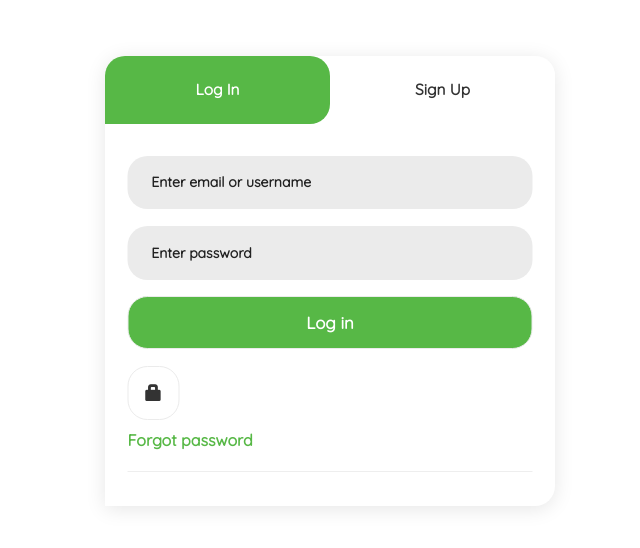
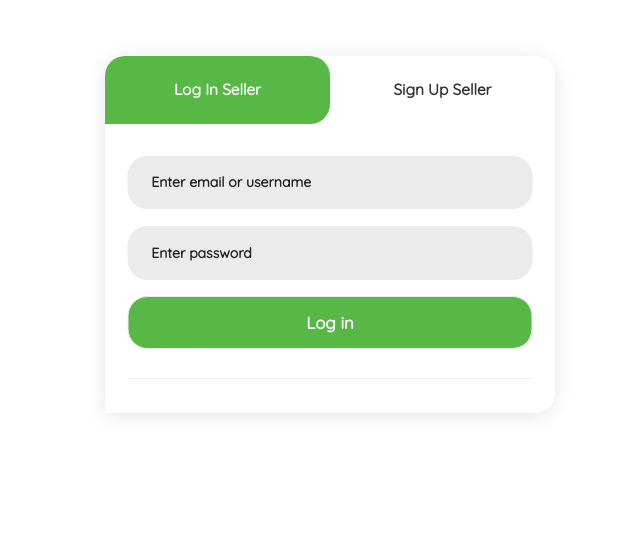
Before and after one commit to nshutijonathan/Auto-Mart, a plain HTML site: page html/Sellerauth.html in a window 1280 px wide. Shown: the whole page, without its empty margins (310-950 px from the left). Drawn offline with nearby package versions, Linux system fonts and the light colour scheme.

Commit message:
[ft1-seller-post-sale-advert]added saller panel.

```diff
--- a/html/Sellerauth.html
+++ b/html/Sellerauth.html
@@ -10,28 +10,27 @@
 <div class="form-modal">
 
     <div class="form-toggle">
-        <button id="login-toggle" onclick="toggleLogin()">Log in</button>
-        <button id="signup-toggle" onclick="toggleSignup()">sign up</button>
+        <button id="login-toggle" onclick="toggleLogin()">Log in Seller</button>
+        <button id="signup-toggle" onclick="toggleSignup()">sign up Seller</button>
     </div>
 
     <div id="login-form">
-        <form action="homepage.html">
+        <form action="sellerpanel.html">
             <input type="text" placeholder="Enter email or username" required/>
             <input type="password" placeholder="Enter password" required/>
              <input type="submit" class="btn signup" value="Log in" >
-            <a href="authorized.html"class="btn btn-default btn-sm">
-          <span class="glyphicon glyphicon-lock"></span>
-        </a>
-            <p><a href="javascript:void(0)">Forgot password</a></p>
+
+
             <hr/>
 
         </form>
     </div>
 
     <div id="signup-form">
-        <form action="landing.html">
+        <form action="Sellerauth.html">
             <input type="email" placeholder="Enter your email"/ required>
             <input type="text" placeholder="Choose username"/ required>
+            <input type="text" placeholder="Please Enter Your referal code"/ required>
             <input type="password" placeholder="Create password"/ required>
             <input type="password" placeholder="Confirm  password"/ required>
             <input type="submit" class="btn signup" value="create accounts" >
```
Also changed, not shown: html/sellerpanel.html (added, +9 -0 lines), html/update_price_purchase_order.html (+1 -1 lines).
